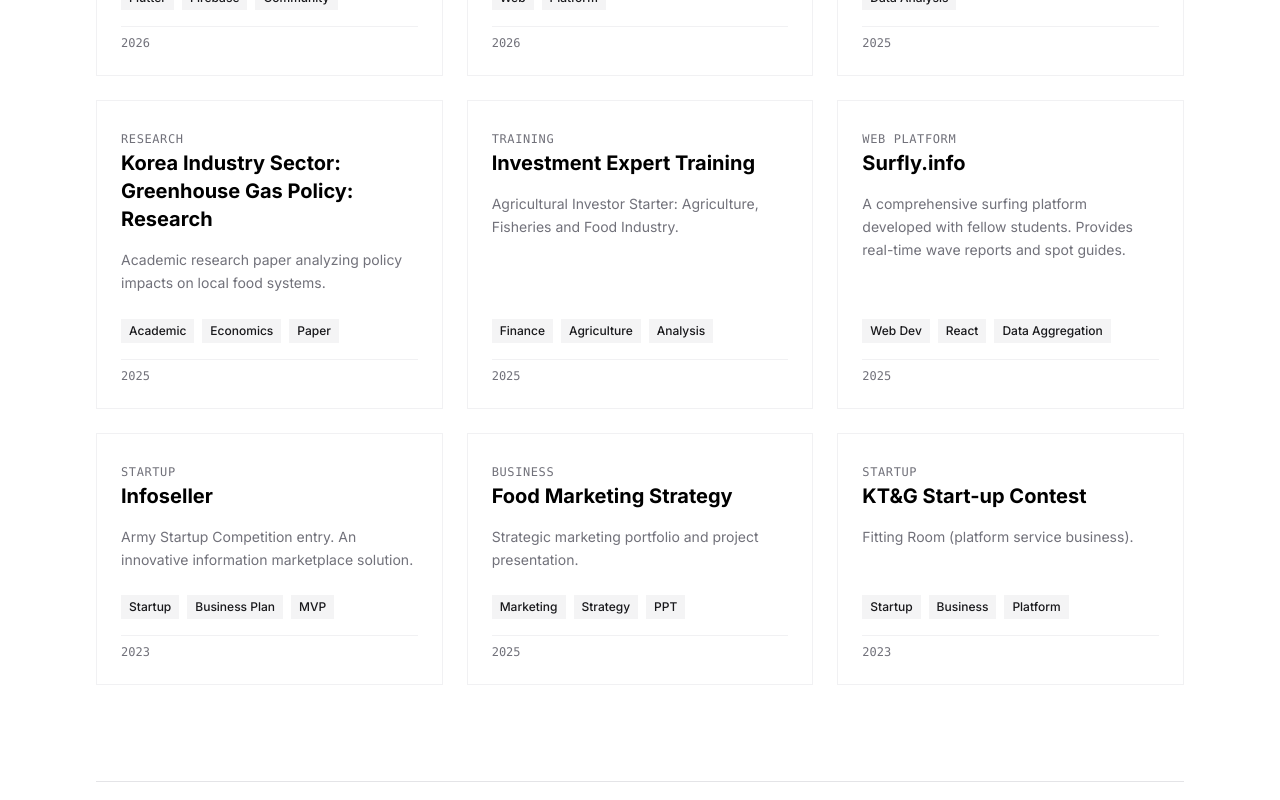
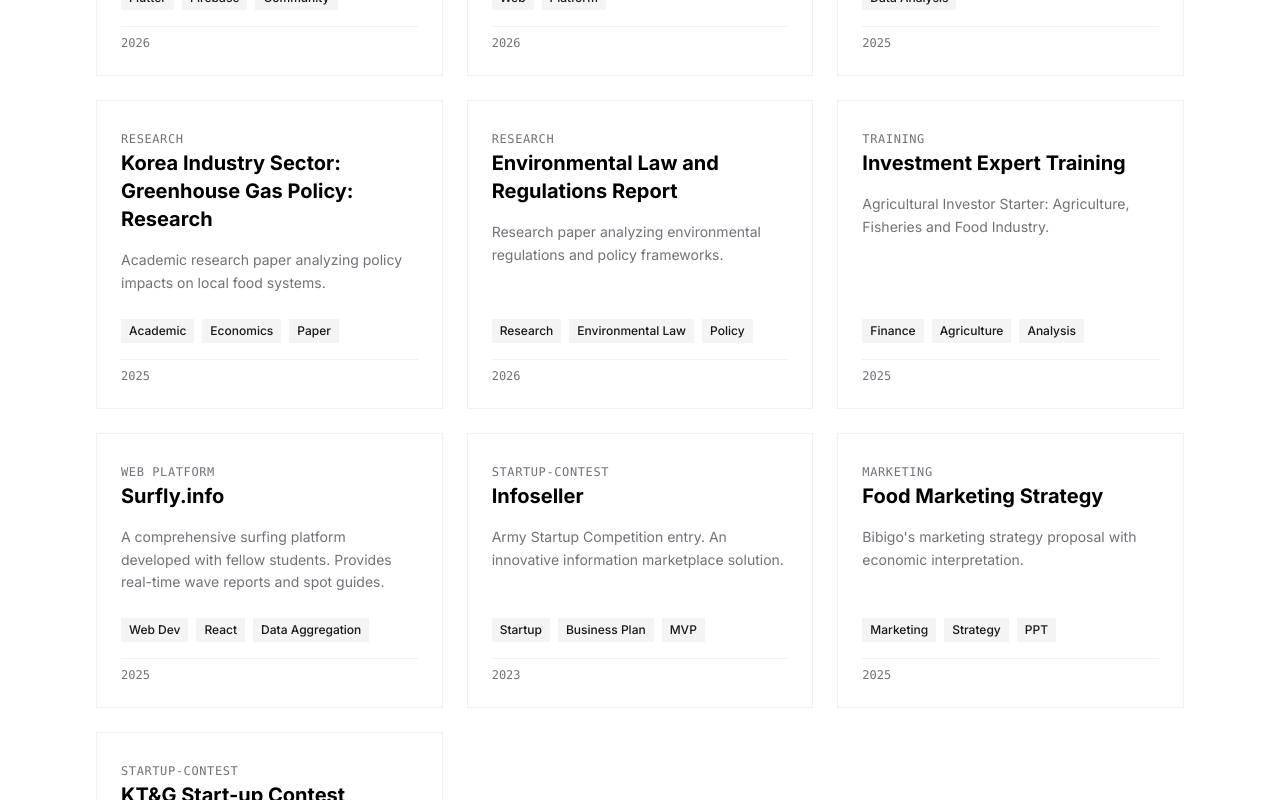
Before and after one commit to musudang/portfolio_LEE, a Next.js app: page / in a window 1280 px wide. Shown: the part 1360-2160 px from the top of the page. Built offline with nearby package versions, Linux system fonts and the light colour scheme.

Commit message:
Update categories, descriptions and add Environmental Law and Regulations Report

```diff
--- a/src/app/page.tsx
+++ b/src/app/page.tsx
@@ -89,6 +89,16 @@ export default function Home() {
       ]
     },
     {
+      title: "Environmental Law and Regulations Report",
+      description: "Research paper analyzing environmental regulations and policy frameworks.",
+      tags: ["Research", "Environmental Law", "Policy"],
+      year: "2026",
+      category: "Research",
+      files: [
+        { name: "Research Paper", url: "/files/2026+환경법규+보고서+2021140663+이승훈.hwp.pdf" }
+      ]
+    },
+    {
       title: "Investment Expert Training",
       description: "Agricultural Investor Starter: Agriculture, Fisheries and Food Industry.",
       tags: ["Finance", "Agriculture", "Analysis"],
@@ -112,7 +122,7 @@ export default function Home() {
       description: "Army Startup Competition entry. An innovative information marketplace solution.",
       tags: ["Startup", "Business Plan", "MVP"],
       year: "2023",
-      category: "Startup",
+      category: "Startup-Contest",
       files: [
         { name: "Paper", url: "/files/INFOSELLER_PAPER.pdf" },
         { name: "Presentation", url: "/files/INFOSELLER_PRESENTATION.pdf" }
@@ -120,10 +130,10 @@ export default function Home() {
     },
     {
       title: "Food Marketing Strategy",
-      description: "Strategic marketing portfolio and project presentation.",
+      description: "Bibigo's marketing strategy proposal with economic interpretation.",
       tags: ["Marketing", "Strategy", "PPT"],
       year: "2025",
-      category: "Business",
+      category: "Marketing",
       files: [
         { name: "Strategy Presentation", url: "/files/FOOD_MARKETING_STRATEGY.pdf" }
       ]
@@ -133,7 +143,7 @@ export default function Home() {
       description: "Fitting Room (platform service business).",
       tags: ["Startup", "Business", "Platform"],
       year: "2023",
-      category: "Startup",
+      category: "Startup-Contest",
       files: [
         { name: "Contest Paper", url: "/files/KT&G_STARTUP_CONTEST_PAPER.pdf" },
         { name: "Presentation", url: "/files/KT&G_STARTUP_CONTEST_PRESENTATION.pdf" }
```
Also changed, not shown: 1 other file (tests, documents, lock files or other folders).
